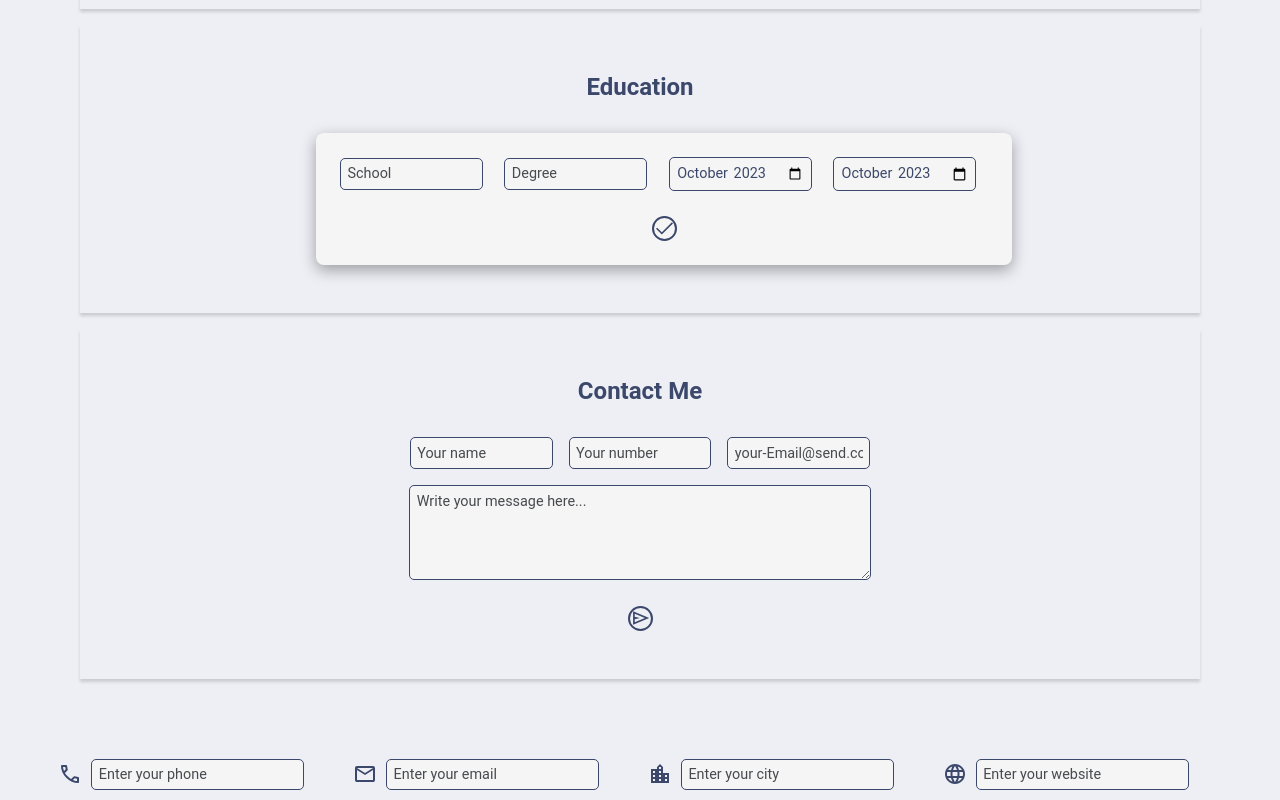
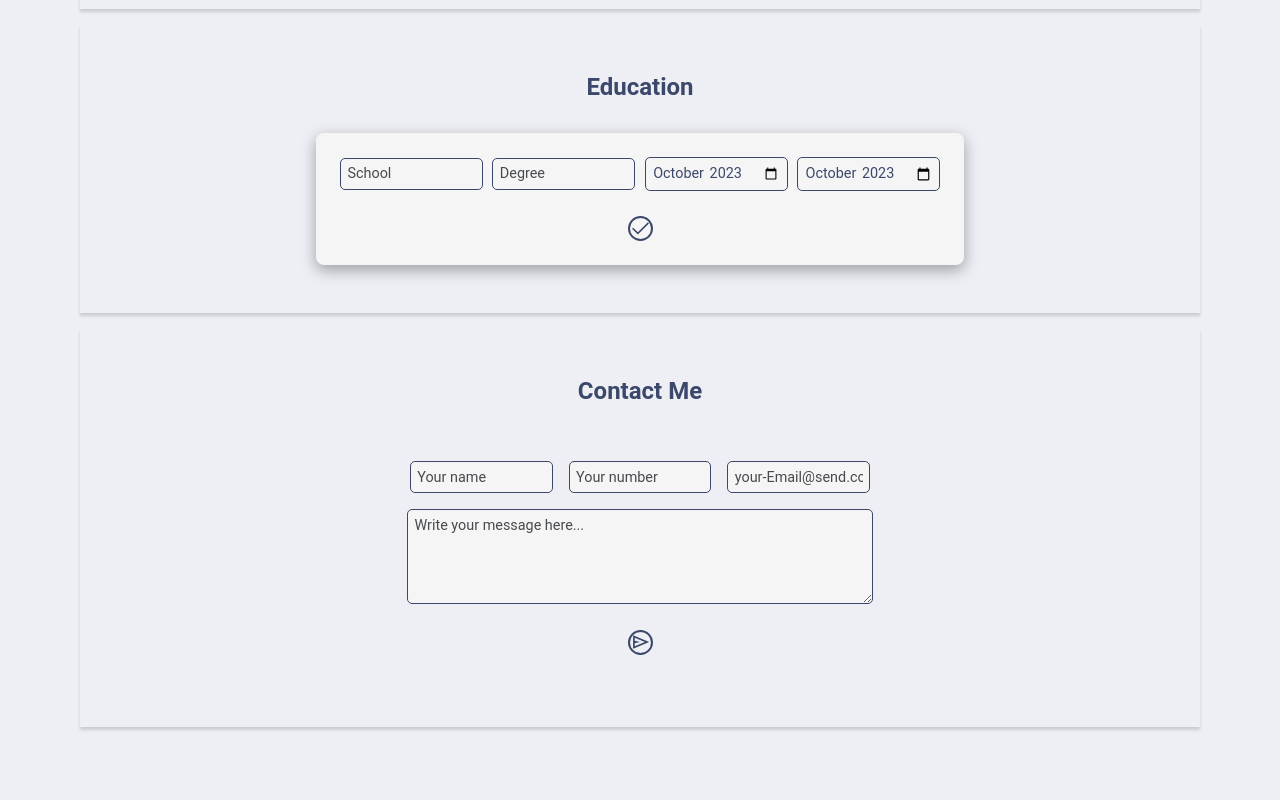
Before and after one commit to Fonkeyy/Project_CV-Application, a React (Vite) app: page / in a window 1280 px wide. Shown: the part 1100-1900 px from the top of the page. Built offline with nearby package versions, Linux system fonts and the light colour scheme.

Commit message:
improve tile css

```diff
--- a/src/Components/ContactForm/ContactForm.module.css
+++ b/src/Components/ContactForm/ContactForm.module.css
@@ -4,15 +4,17 @@
     place-content: center;
     place-items: center;
     gap: 0.5rem;
+    width: clamp(200px, 40vw, 400px);
+    padding: 1.5rem;
 }
 
 .contact_form input,
-textarea {
-    width: clamp(100px, 40vw, 300px);
+.contact_form textarea {
+    width: 100%;
 }
 
 .contact_form textarea {
-    height: 5rem;
+    min-height: 5rem;
 }
 
 .contact_form button {
@@ -22,17 +24,15 @@
     .contact_form {
         display: grid;
         grid-template-columns: repeat(3, 1fr);
-        row-gap: 1rem;
-        column-gap: 1rem;
+        gap: 1rem;
     }
 
-    .contact_form input,
-    textarea {
+    .contact_form input {
         width: 8rem;
     }
 
     .contact_form textarea {
-        width: 97%;
+        width: 98%;
         grid-column-start: span 3;
     }
 
--- a/src/Components/Tiles/TileComponent/TileComponent.jsx
+++ b/src/Components/Tiles/TileComponent/TileComponent.jsx
@@ -84,16 +84,17 @@
                         <div className="value_wrapper">
                             <p>{state.value1}</p>
                             <p>{state.value2}</p>
+                        </div>
                         {isPracticeTile && state.textareaValue && (
                             <p className="textarea_value">{state.textareaValue}</p>
                         )}
-                        </div>
                     </div>
                     {(state.isMouseOver || state.isClicked) && TileBtnWrapper({ handleEdit, onDelete, id })}
                 </div>
             )}
 
             {!isValidated && !state.isSubmitted && (
+                <div className="tile_container">
                     <div className="tile">
                         <InputField
                             id={field1Name}
@@ -109,8 +110,16 @@
                             value={state.value2}
                             onChange={handleChange}
                         />
-                    <input id="date-start" type="month" value={state.value3} onChange={handleChange}></input>
-                    <input id="date-end" type="month" value={state.value4} onChange={handleChange}></input>
+                        <input
+                            id="date-start"
+                            type="month"
+                            value={state.value3}
+                            onChange={handleChange}></input>
+                        <input
+                            id="date-end"
+                            type="month"
+                            value={state.value4}
+                            onChange={handleChange}></input>
                         {isPracticeTile && (
                             <textarea
                                 id="textarea"
@@ -119,6 +128,7 @@
                                 placeholder="Describe your experience, missions..."></textarea>
                         )}
                         <Button className="submit_btn " onClick={handleSubmit} />
+                    </div>
                 </div>
             )}
         </>
--- a/src/Components/Tiles/Tiles.css
+++ b/src/Components/Tiles/Tiles.css
@@ -5,7 +5,6 @@
 }
 
 .tile_container {
-    width: clamp(100px, 40vw, 800px);
     display: flex;
     gap: 1rem;
 }
@@ -19,7 +18,7 @@
     background-color: rgb(245, 245, 245);
     box-shadow: rgba(0, 0, 0, 0.35) 0px 5px 15px;
     border-radius: 8px;
-    width: clamp(100px, 40vw, 300px);
+    width: clamp(200px, 40vw, 400px);
     padding: 1.5rem;
 }
 
@@ -28,17 +27,18 @@
     width: 100%;
 }
 
+.textarea {
+    min-height: 5rem;
+}
+
 .tile .submit_btn {
     margin-top: 1rem;
 }
 
 .tile_submitted {
-    /* display: grid;
+    display: grid;
     grid-template-columns: 1fr 2fr;
-    row-gap: 1rem; */
-    display: flex;
-    flex-direction: row;
-    gap: 3rem;
+    row-gap: 1rem;
 }
 
 .date_wrapper {
@@ -59,10 +59,6 @@
     font-weight: bold;
 }
 
-.textarea {
-    height: 5rem;
-}
-
 .textarea_value {
     grid-column-start: span 2;
 }
@@ -79,17 +75,15 @@
 
     .tile {
         display: grid;
-        grid-template-columns: repeat(4, 1fr);
-        width: 100%;
+        width: fit-content;
     }
 
     .tile textarea {
         grid-column-start: span 4;
-        width: 98%;
+        width: 97.5%;
     }
 
-    .tile input,
-    textarea {
+    .tile input {
         width: 8rem;
     }
 
@@ -102,11 +96,11 @@
         display: grid;
         grid-template-columns: 1fr 3fr;
         gap: 1rem;
+        width: clamp(100px, 50vw, 700px);
     }
 
     .textarea_value {
         grid-column-start: span 3;
-        max-width: 800px;
     }
 
     .date_wrapper {
@@ -117,10 +111,8 @@
     }
 
     .value_wrapper {
-        width: 100%;
         flex-direction: row;
+        place-items: center;
         gap: 2rem;
-        place-items: center;
-        /* justify-content: space-evenly; */
     }
 }
```
Also changed, not shown: 1 other file (tests, documents, lock files or other folders). Lines whose indentation alone changed are shown as unchanged.
